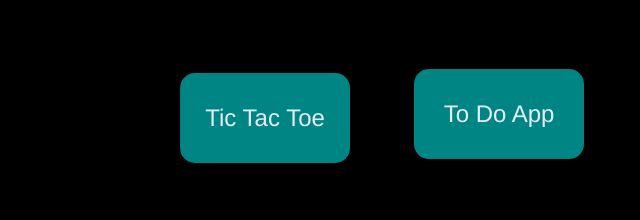
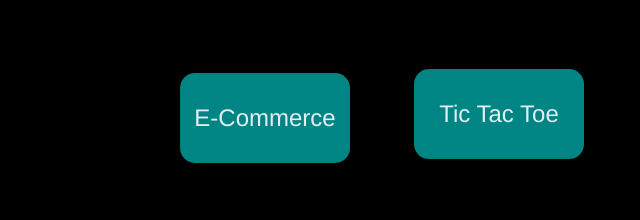
Before and after one commit to mxd-solutions/portfollio, a plain HTML site: page my_portfolio_portfolio.html in a window 1280 px wide. Shown: the part 267-487 px from the top of the page, 141-781 px from the left. Drawn offline with nearby package versions, Linux system fonts and the light colour scheme.

Commit message:
changes doen

```diff
--- a/my_portfolio_portfolio.html
+++ b/my_portfolio_portfolio.html
@@ -510,8 +510,8 @@ margin-right: 20px;
 
         </div>
         <div class="second">
-            <a href="/e-commerce/front.html" target='_blank' class="fi one">Tic Tac Toe</a>
-            <a href="/tic_tac_toe.html" class="fi two " target="_blank">To do app</a>
+            <a href="/e-commerce/front.html" target='_blank' class="fi one">e-commerce</a>
+            <a href="tic_tac_toe.html" class="fi two " target="_blank">Tic Tac Toe</a>
             <a href="" class="fi three" >Weather</a>
             <a href="" class="fi four">fourth</a>
             <a href="" class="fi five">fifth</a>
```
